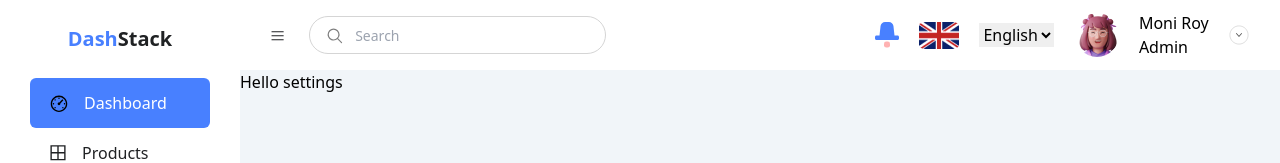
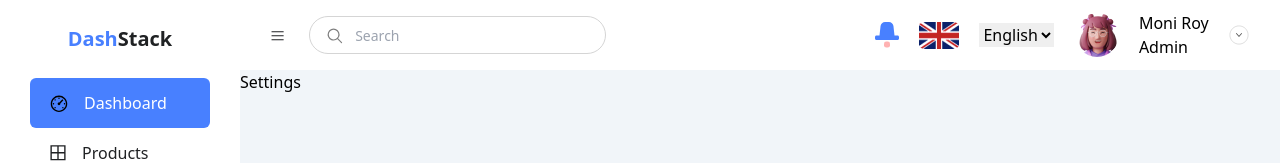
Before and after one commit to GinaGanaa/dashboard, a Next.js app: page /settings in a window 1280 px wide. Shown: the top 163 px of the page. Built offline with nearby package versions, Linux system fonts and the light colour scheme.

Commit message:
dashboard

```diff
--- a/src/pages/settings.jsx
+++ b/src/pages/settings.jsx
@@ -1,3 +1,3 @@
 export default function Page() {
-  return <div>Hello settings</div>;
+  return <div>Settings</div>;
 }
```
